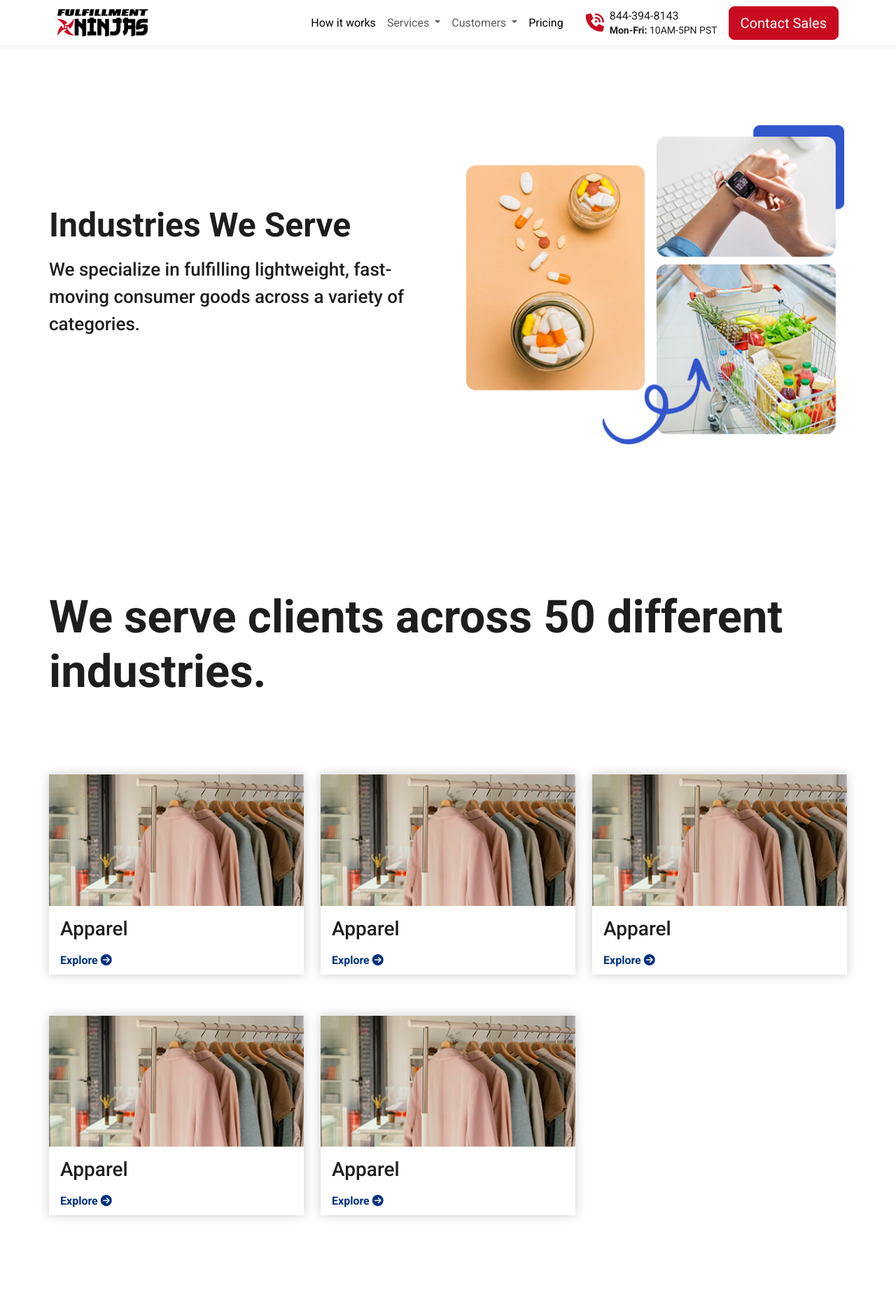
After one commit to chetanrr/fulfillmentninjas.com, a PHP site: page /industries-served.php in a window 1280 px wide. The commit adds this page. Shown: the top 1874 px of the page at 70% size. Run offline with PHP 8.4, Linux system fonts and the light colour scheme; some libraries are stand-ins or nearby versions.

Commit message:
Industries-served page added

```diff
--- a/css/style.css
+++ b/css/style.css
@@ -659,3 +659,31 @@ footer .warehouse .col-12 > a:hover {
     color:var(--primary);
     margin-bottom:15px;
 }
+
+.industries-served img {
+    object-fit: inherit;
+    height: auto;
+    width: 100%;
+}
+.industries-served {
+    padding:0;
+}
+.industries-served h6 {
+    font-size:28px;
+}
+.industries-served aside {
+    padding:0;
+    background-color: white;
+    box-shadow: 0 0 15px rgba(0, 0, 0, 0.2);
+    min-height: 140px;
+    display: flex;
+    margin-bottom:35px;
+    text-align:left;
+}
+.industries-served strong, .industries-served h6 {
+    margin:8px 16px;
+}
+.industries-served strong a {
+    color:var(--secondary-light);
+    text-decoration:none;
+}
--- /dev/null
+++ b/industries-served.php
@@ -0,0 +1,105 @@
+<!DOCTYPE html>
+<html lang="en">
+<head>
+    <meta charset="UTF-8">
+    <meta name="viewport" content="width=device-width, initial-scale=1.0">
+    <title>Fulfillment Ninjas</title>
+    <link href="https://cdn.jsdelivr.net/npm/bootstrap@5.3.3/dist/css/bootstrap.min.css" rel="stylesheet" integrity="sha384-QWTKZyjpPEjISv5WaRU9OFeRpok6YctnYmDr5pNlyT2bRjXh0JMhjY6hW+ALEwIH" crossorigin="anonymous">
+    <link rel="stylesheet" href="https://cdnjs.cloudflare.com/ajax/libs/font-awesome/6.6.0/css/all.min.css" integrity="sha512-Kc323vGBEqzTmouAECnVceyQqyqdsSiqLQISBL29aUW4U/M7pSPA/gEUZQqv1cwx4OnYxTxve5UMg5GT6L4JJg==" crossorigin="anonymous" referrerpolicy="no-referrer" />
+
+    <link rel="stylesheet" type="text/css" href="slick/slick.css"/>
+    <link rel="stylesheet" type="text/css" href="slick/slick-theme.css"/>
+
+    <link rel="stylesheet" href="css/style.css">
+</head>
+<body>
+
+    <?php require 'includes/header.php'; ?>
+
+    <div class="container banner">
+        <div class="row align-items-center">
+            <div class="col-12 col-lg-6">
+                <article class="pe-5">
+                    <div class="display-5 fw-bold">Industries We Serve</div>
+                    <p class="lead py-3">We specialize in fulfilling lightweight, fast-moving consumer goods across a variety of categories.</p>
+                </article>
+            </div>
+            <div class="col-12 col-lg-6">
+                <img src="images/Industries_serve.png" alt="">
+            </div>
+        </div>
+    </div>
+
+    <section class="pt-0">
+        <div class="container banner">
+            <h1>We serve clients across 50 different industries.</h1>
+        </div>
+        <div class="container industries-served">
+            <div class="row">
+                <div class="col-12 col-lg-4 mb-4">
+                    <aside class="flex-column">
+                        <img class="" src="images/Apparel.png" alt="">
+                        <h6 class="mt-3">Apparel</h6>
+                        <strong>
+                            <a href="#">Explore <i class="fa-solid fa-circle-arrow-right"></i></a>
+                        </strong>
+                    </aside>
+                </div>
+                <div class="col-12 col-lg-4 mb-4">
+                    <aside class="flex-column">
+                        <img class="" src="images/Apparel.png" alt="">
+                        <h6 class="mt-3">Apparel</h6>
+                        <strong>
+                            <a href="#">Explore <i class="fa-solid fa-circle-arrow-right"></i></a>
+                        </strong>
+                    </aside>
+                </div>
+                <div class="col-12 col-lg-4 mb-4">
+                    <aside class="flex-column">
+                        <img class="" src="images/Apparel.png" alt="">
+                        <h6 class="mt-3">Apparel</h6>
+                        <strong>
+                            <a href="#">Explore <i class="fa-solid fa-circle-arrow-right"></i></a>
+                        </strong>
+                    </aside>
+                </div>
+                <div class="col-12 col-lg-4 mb-4">
+                    <aside class="flex-column">
+                        <img class="" src="images/Apparel.png" alt="">
+                        <h6 class="mt-3">Apparel</h6>
+                        <strong>
+                            <a href="#">Explore <i class="fa-solid fa-circle-arrow-right"></i></a>
+                        </strong>
+                    </aside>
+                </div>
+                <div class="col-12 col-lg-4 mb-4">
+                    <aside class="flex-column">
+                        <img class="" src="images/Apparel.png" alt="">
+                        <h6 class="mt-3">Apparel</h6>
+                        <strong>
+                            <a href="#">Explore <i class="fa-solid fa-circle-arrow-right"></i></a>
+                        </strong>
+                    </aside>
+                </div>
+            </div>
+        </div>
+    </section>
+
+    <section class="pattern-block banner">
+        <div class="container">
+            <h1>Ready to Get Started?</h1>
+            <a href="#" class="btn btn-primary btn-lg">Contact Sales</a>
+        </div>
+    </section>
+
+    <?php require 'includes/footer.php'; ?>
+
+    <script src="https://code.jquery.com/jquery-3.7.1.min.js" integrity="sha256-/JqT3SQfawRcv/BIHPThkBvs0OEvtFFmqPF/lYI/Cxo=" crossorigin="anonymous"></script>
+    <script src="https://cdn.jsdelivr.net/npm/bootstrap@5.3.3/dist/js/bootstrap.bundle.min.js" integrity="sha384-YvpcrYf0tY3lHB60NNkmXc5s9fDVZLESaAA55NDzOxhy9GkcIdslK1eN7N6jIeHz" crossorigin="anonymous"></script>
+
+    <script src="https://code.jquery.com/jquery-3.7.1.min.js" integrity="sha256-/JqT3SQfawRcv/BIHPThkBvs0OEvtFFmqPF/lYI/Cxo=" crossorigin="anonymous"></script>
+    <script type="text/javascript" src="slick/slick.min.js"></script>
+
+    <script src="js/main.js"></script>
+  </body>
+</html>
```
Also changed, not shown: images/Apparel.png (added), images/Industries_serve.png (added).
